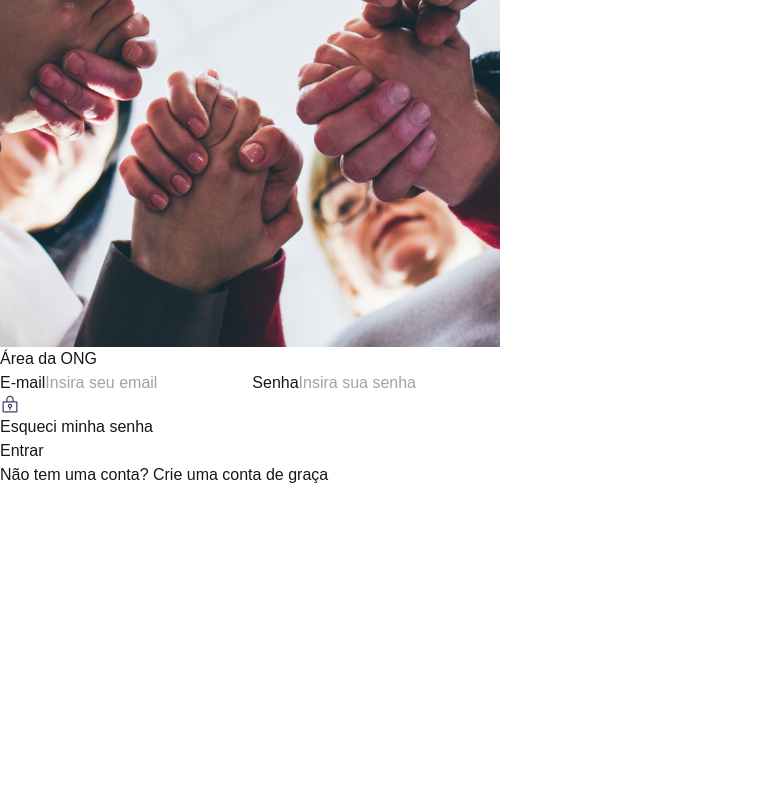
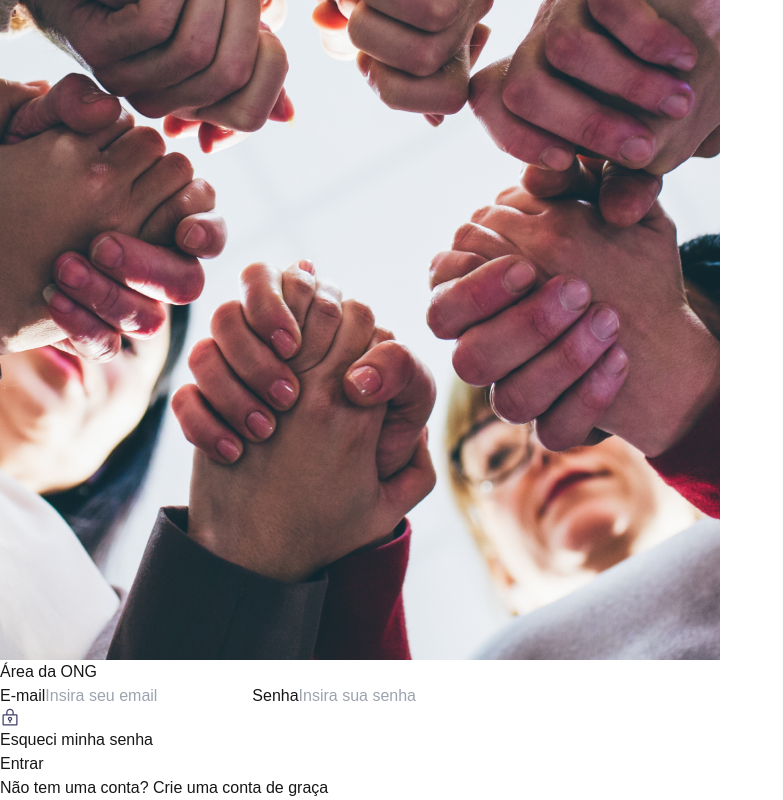
Before and after one commit to AntonioSchappo/fase6-sprint2-schappo, a Next.js app: page /login-ong in a window 1280 px wide. Shown: the part 364-1164 px from the top of the page, without its empty margins (0-783 px from the left). Before the commit the page ends 851 px from the top, so only its background shows below. Built offline with nearby package versions, Linux system fonts and the light colour scheme.

Commit message:
conserto da imagem e fonte

```diff
--- a/src/app/globals.css
+++ b/src/app/globals.css
@@ -5,6 +5,11 @@
 :root {
   --background: #ffffff;
   --foreground: #171717;
+  --font-geistsans: 'Geist Sans', sans-serif;
+}
+
+.font-geistsans {
+  font-family: var(--font-geistsans);
 }
 
 @media (prefers-color-scheme: dark) {
--- a/src/app/login-ong/page.jsx
+++ b/src/app/login-ong/page.jsx
@@ -4,50 +4,49 @@ import Image from 'next/image';
 export default function loginOng () {
 
     return (
-        <div class="grid grid-cols-2 items-stretch">
-            <div class="">
-                <Image
+        <div className="grid grid-cols-2 items-stretch overflow-hidden">
+
+                <img
                     src="/assets/images/login-ong.png"
                     alt="imagem da tela de login da ONG"
-                    width={500}
-                    height={500}
+                    className="object-cover w-full h-screen"
                 />
                 {/*
                     layout="fill"
                     objectFit="cover"
                 */}
 
-            </div>
 
-            <div class="flex items-center justify-center text-black">
 
-                <div class="bg-white rounded-lg w-[488px] flex flex-col p-[36px]">
-                    <h2 class="text-[40px] leading-[120%] mb-8">Área da ONG</h2>
-                    <form action="" class="w-full flex flex-col">
-                        <label htmlFor="email" class="mb-4">E-mail</label>
-                        <input type="text" class="border border-solid rounded-sm p-[16px] mb-[24px]" placeholder="Insira seu email" id="email"/>
+            <div className="flex items-center justify-center text-black">
 
-                        <label htmlFor="password" class="mb-4">Senha</label>
-                        <input type="password" class="border border-solid rounded-sm p-[16px] mb-[24px]" placeholder="Insira sua senha" id="password"/>
+                <div className="bg-white rounded-lg w-[488px] flex flex-col p-[36px]">
+                    <h2 className="text-[40px] leading-[120%] mb-8 font-geistsans">Área da ONG</h2>
+                    <form action="" className="w-full flex flex-col">
+                        <label htmlFor="email" className="mb-4">E-mail</label>
+                        <input type="text" className="border border-solid rounded-sm p-[16px] mb-[24px]" placeholder="Insira seu email" id="email"/>
 
-                        <a href="" class="flex justify-end">
+                        <label htmlFor="password" className="mb-4">Senha</label>
+                        <input type="password" className="border border-solid rounded-sm p-[16px] mb-[24px]" placeholder="Insira sua senha" id="password"/>
+
+                        <a href="" className="flex justify-end">
                             <Image
                                 src="/assets/icons/cadeado.svg"
                                 alt="icone de cadeado"
                                 width={20}
                                 height={20}
                             />
-                            <p class="ml-4 font-bold">Esqueci minha senha</p>
+                            <p className="ml-4 font-bold">Esqueci minha senha</p>
                         </a>
 
                         {/*
                             Button
                             componente a ser criado?
                         */}
-                        <button class="bg-[#FF9800] hover:bg-[#C26100] px-[21px] py-[14px] my-4 rounded-sm text-white">Entrar</button>
+                        <button className="bg-[#FF9800] hover:bg-[#C26100] px-[21px] py-[14px] my-4 rounded-sm text-white">Entrar</button>
 
-                        <div class="self-center text-[18px]">
-                            <p class="font-light">Não tem uma conta? <a href="" class="font-bold">Crie uma conta de graça</a></p>
+                        <div className="self-center text-[18px]">
+                            <p className="font-light">Não tem uma conta? <a href="" className="font-bold">Crie uma conta de graça</a></p>
                         </div>
 
                     </form>
```
